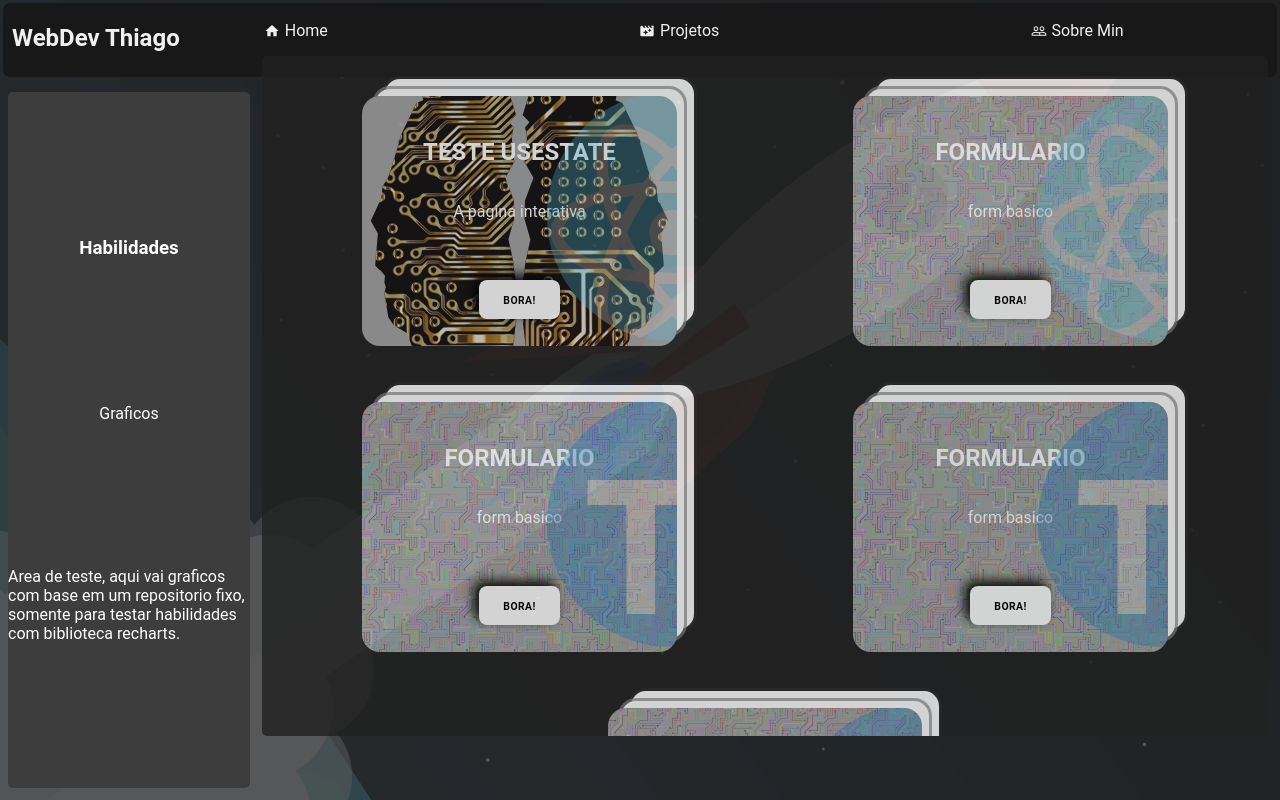
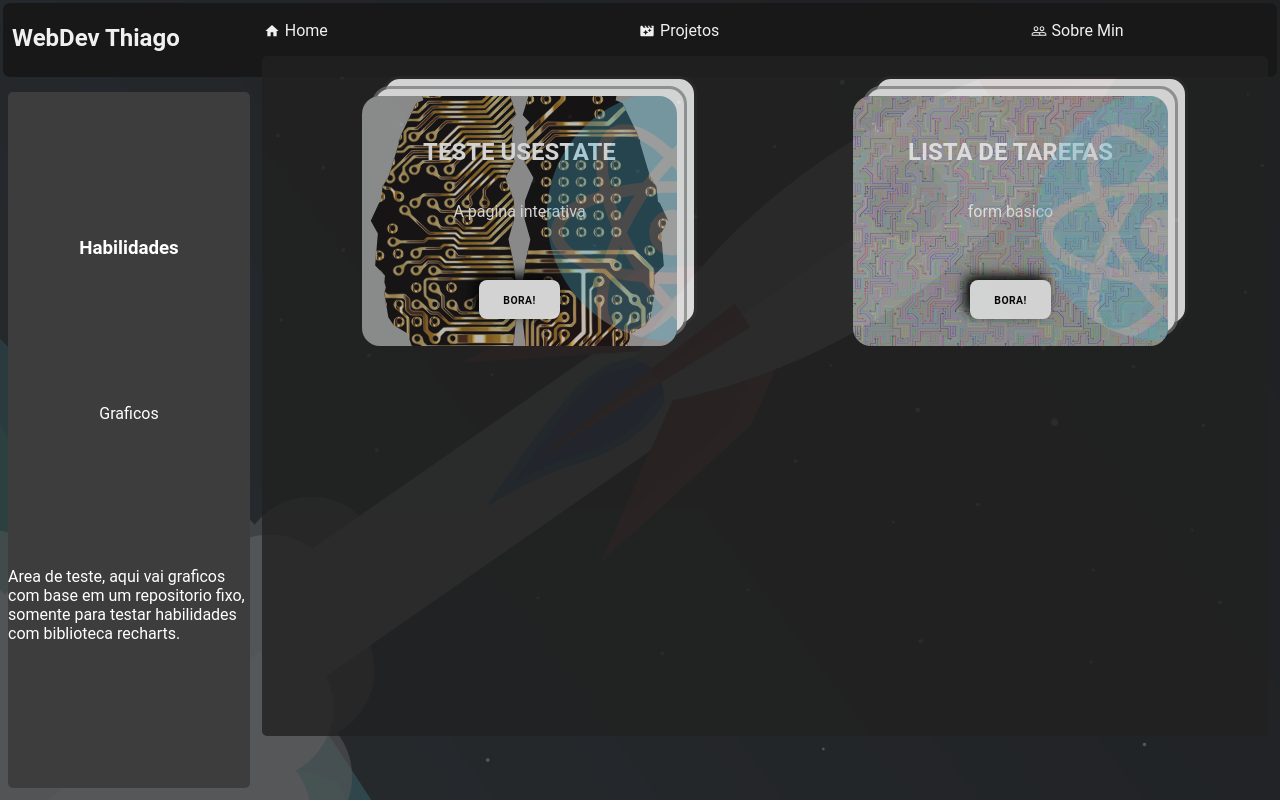
Before and after one commit to RpThiagoluiz/DevThiagoHomePage, a React (Create React App) app: page /project in a window 1280 px wide. Built offline with nearby package versions, Linux system fonts and the light colour scheme.

Commit message:
ToDo List

```diff
--- a/public/index.html
+++ b/public/index.html
@@ -4,7 +4,7 @@
     <meta charset="utf-8" />
     <link rel="icon" href="%PUBLIC_URL%/favicon.ico" />
     <meta name="viewport" content="width=device-width, initial-scale=1" />
-    <title>React App</title>
+    <title>WebDeveloper - Thiago Luiz</title>
   </head>
   <body>
     <noscript>You need to enable JavaScript to run this app.</noscript>
--- a/src/components/Content/index.jsx
+++ b/src/components/Content/index.jsx
@@ -24,32 +24,13 @@ const Content = () => {
 
          <Card
             backgroundImg={bin}
-            title="Formulario"
+            title="Lista de Tarefas"
             description="form basico "
-            link="/project/formOne"
+            link="/project/ToDoList"
             icon="react"
          />
-         <Card
-            backgroundImg={bin}
-            title="Formulario"
-            description="form basico "
-            link="/project/formOne"
-            icon="typeScript"
-         />
-         <Card
-            backgroundImg={bin}
-            title="Formulario"
-            description="form basico "
-            link="/project/formOne"
-            icon="typeScript"
-         />
-         <Card
-            backgroundImg={bin}
-            title="Formulario"
-            description="form basico "
-            link="/project/formOne"
-            icon="typeScript"
-         />
+
+
 
       </Container>
    )
--- /dev/null
+++ b/src/components/ToDoApp/index.jsx
@@ -0,0 +1,13 @@
+import React from 'react'
+
+import { Container } from './styles'
+
+const ToDoApp = () => {
+   return(
+      <Container>
+         <h1>TODOAPP!!!</h1>
+      </Container>
+   )
+}
+
+export default ToDoApp
--- /dev/null
+++ b/src/components/ToDoApp/styles.js
@@ -0,0 +1,8 @@
+import styled from 'styled-components'
+
+export const Container = styled.div`
+   background-color:blue;
+
+   width: 100%;
+   height:100%;
+`
--- a/src/pages/FormOne/index.jsx
+++ /dev/null
@@ -1,26 +0,0 @@
-import React from 'react'
-import BackPage from '../../components/BackPage'
-import TopBar from '../../components/TopBar'
-
-import {
-   Container,
-   TopSide
-
-} from './styles'
-
-
-export default function FormOne()  {
-
-
-   return(
-
-      <Container>
-         <TopSide>
-            <TopBar LeftTitle={<h3>Formulario Simples</h3>}/>
-         </TopSide>
-
-         <BackPage />
-
-      </Container>
-   )
-}
--- /dev/null
+++ b/src/pages/ToDoList/index.jsx
@@ -0,0 +1,43 @@
+import React from 'react'
+
+//Components
+import BackPage from '../../components/BackPage'
+import DescriptionBTn from '../../components/DescriptionBTN'
+import GitHubLink from '../../components/GitHubLink'
+import ToDoApp from '../../components/ToDoApp'
+import TopBar from '../../components/TopBar'
+
+import {
+   Container,
+   TopSide,
+   Content
+
+} from './styles'
+
+
+export default function FormOne()  {
+
+
+   return(
+
+      <Container>
+         <TopSide>
+            <TopBar LeftTitle={<h3>Lista de Tarefas - To Do List </h3>}/>
+         </TopSide>
+
+         <BackPage />
+         <GitHubLink link=""/>
+         <DescriptionBTn
+            title="Lista de Tarefas"
+            description="Voce acrescenta tarefas, deletas, e exclui itens da sua lista. Ela é salva no localStorage do browser.
+            Há um botão que limpa o seu localStorage tbm.
+            "
+         />
+
+         <Content>
+            <ToDoApp />
+         </Content>
+
+      </Container>
+   )
+}
--- a/src/pages/FormOne/styles.js
+++ b/src/pages/ToDoList/styles.js
@@ -3,8 +3,6 @@ import styled from 'styled-components'
 export const Container = styled.div `
    display:flex;
    overflow:hidden;
-
-
 
 `
 
@@ -12,5 +10,13 @@ export const TopSide = styled.div`
    margin:-10px;
 
    flex:1;
+`
 
+export const Content = styled.main`
+   position:absolute;
+   top: calc(15vh - 10px);
+   left:calc(15vw - 10px);
+
+   width:80vw;
+   height:80vh;
 `
--- a/src/routes/app.routes.jsx
+++ b/src/routes/app.routes.jsx
@@ -4,7 +4,7 @@ import LandingPage from '../pages/Landing'
 import Project from '../pages/Project'
 import About from '../pages/About'
 import Interactive from '../pages/Interactive'
-import FormOne from '../pages/FormOne'
+import ToDoList from '../pages/ToDoList'
 
 
 
@@ -15,7 +15,7 @@ const AppRoutes = () => (
          <Route path="/" exact component={LandingPage} />
          <Route path="/project" exact component={Project} />
          <Route path="/project/interactive" exact component={Interactive} />
-         <Route path="/project/formone" exact component={FormOne} />
+         <Route path="/project/TodoList" exact component={ToDoList} />
 
          <Route path="/about" exact component={About} />
       </Switch>
```
Also changed, not shown: src/components/ToDoApp/components/Form.jsx (added), src/components/ToDoApp/components/Todo.jsx (added), src/components/ToDoApp/components/TodoList.jsx (added).
